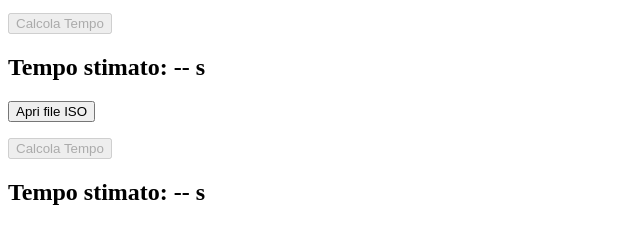
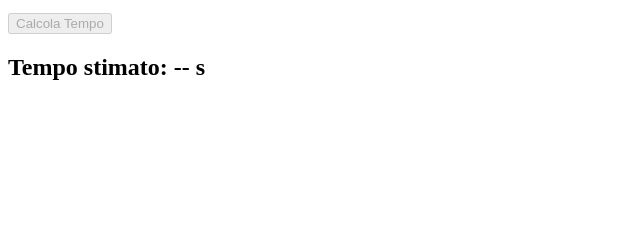
Before and after one commit to Mirkocapi78/time-calculator, an Electron app: page index.html in a window 800 px wide. Shown: the part 151-394 px from the top of the page, without its empty margins (0-640 px from the left). Drawn offline with Linux system fonts and the light colour scheme.

Commit message:
Update index.html

```diff
--- a/index.html
+++ b/index.html
@@ -13,11 +13,6 @@
 <p id="filePath"></p>
 <button id="calcBtn" disabled>Calcola Tempo</button>
 <h2>Tempo stimato: <span id="result">--</span> s</h2>
-
-  <button id="openBtn">Apri file ISO</button>
-  <p id="filePath"></p>
-  <button id="calcBtn" disabled>Calcola Tempo</button>
-  <h2>Tempo stimato: <span id="result">--</span> s</h2>
   <script>
     window.addEventListener('DOMContentLoaded', () => {
       const openBtn = document.getElementById('openBtn');
```
